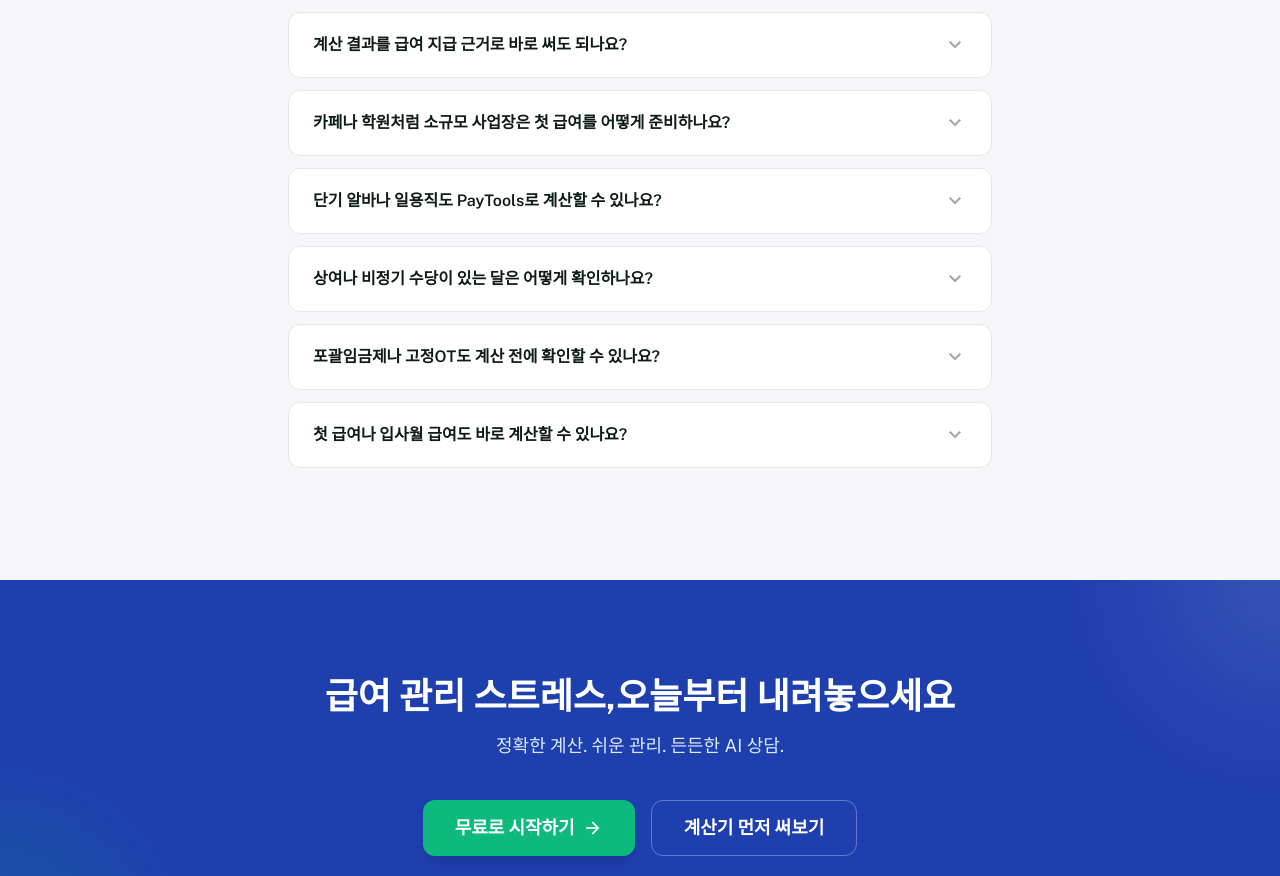
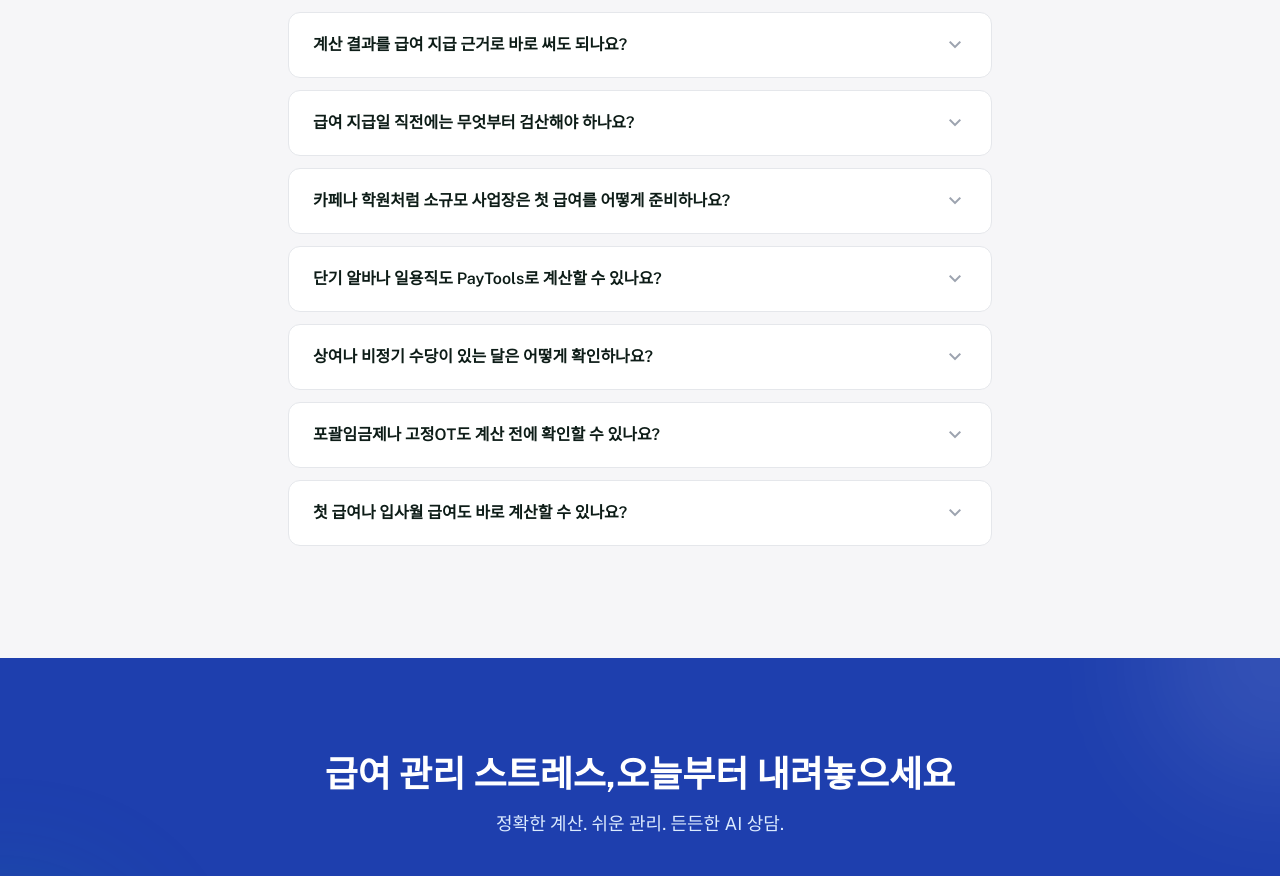
Before and after one commit to freenu0618/calcul, a React (Vite) app in the folder frontend/: page / in a window 1280 px wide. Shown: the part 9650-10526 px from the top of the page. Built offline with nearby package versions, Linux system fonts and the light colour scheme; no server answers.

Commit message:
improve: surface payday verification FAQ

```diff
--- a/frontend/src/pages/Landing/FAQSection.tsx
+++ b/frontend/src/pages/Landing/FAQSection.tsx
@@ -50,6 +50,11 @@ const faqs: FAQItem[] = [
       'PayTools 결과는 급여 조건을 점검하는 참고용 예상액입니다. 실제 지급 전에는 근로계약서, 근무기록, 비과세 수당, 회사별 공제, 정산 기간이 같은지 확인하고 분쟁 가능성이 있으면 노무사 또는 세무 전문가 검토를 함께 진행하는 것이 안전합니다.',
   },
   {
+    question: '급여 지급일 직전에는 무엇부터 검산해야 하나요?',
+    answer:
+      '먼저 정산월, 입사일·퇴사일, 실제 근무일과 휴게시간, 주휴수당 대상 여부를 맞춰 보세요. 이어서 연장·야간·휴일근로, 상여·비과세 수당, 4대보험 취득·상실 시점, 부양가족 수를 같은 순서로 확인하면 실제 명세서와 계산 결과의 차이를 줄일 수 있습니다.',
+  },
+  {
     question: '카페나 학원처럼 소규모 사업장은 첫 급여를 어떻게 준비하나요?',
     answer:
       '먼저 상시근로자 5인 이상 여부, 월급제·시급제·시급기반 월급제 중 계약 방식, 주 소정근로시간, 주휴수당 대상 여부를 나누세요. 그다음 기본급 또는 시급, 과세·비과세 수당, 실제 시프트, 부양가족 수, 4대보험 적용 여부를 PayTools에 입력해 예상 실수령액과 사업주 부담을 검토하는 흐름이 안전합니다.',
@@ -80,7 +85,7 @@ const faqSchema = {
   '@context': 'https://schema.org',
   '@type': 'FAQPage',
   inLanguage: 'ko-KR',
-  dateModified: '2026-08-28',
+  dateModified: '2026-09-01',
   mainEntity: faqs.map((f) => ({
     '@type': 'Question',
     name: f.question,
--- a/frontend/src/pages/Landing/index.tsx
+++ b/frontend/src/pages/Landing/index.tsx
@@ -31,7 +31,7 @@ import ConversionCTASection from './ConversionCTASection';
 import FAQSection from './FAQSection';
 import FinalCTASection from './FinalCTASection';
 
-const dateModified = '2026-08-31';
+const dateModified = '2026-09-01';
 
 const payrollCalculationHowTo = {
   '@context': 'https://schema.org',
@@ -323,6 +323,14 @@ const landingStructuredData = [
       },
       {
         '@type': 'Question',
+        name: '급여 지급일 직전에는 무엇부터 검산해야 하나요?',
+        acceptedAnswer: {
+          '@type': 'Answer',
+          text: '먼저 정산월, 입사일·퇴사일, 실제 근무일과 휴게시간, 주휴수당 대상 여부를 맞춰 보세요. 이어서 연장·야간·휴일근로, 상여·비과세 수당, 4대보험 취득·상실 시점, 부양가족 수를 같은 순서로 확인하면 실제 명세서와 계산 결과의 차이를 줄일 수 있습니다.',
+        },
+      },
+      {
+        '@type': 'Question',
         name: '단기 알바나 일용직도 PayTools로 계산할 수 있나요?',
         acceptedAnswer: {
           '@type': 'Answer',
```
Also changed, not shown: frontend/public/llms.txt, 1 other file (tests, documents, lock files or other folders).
